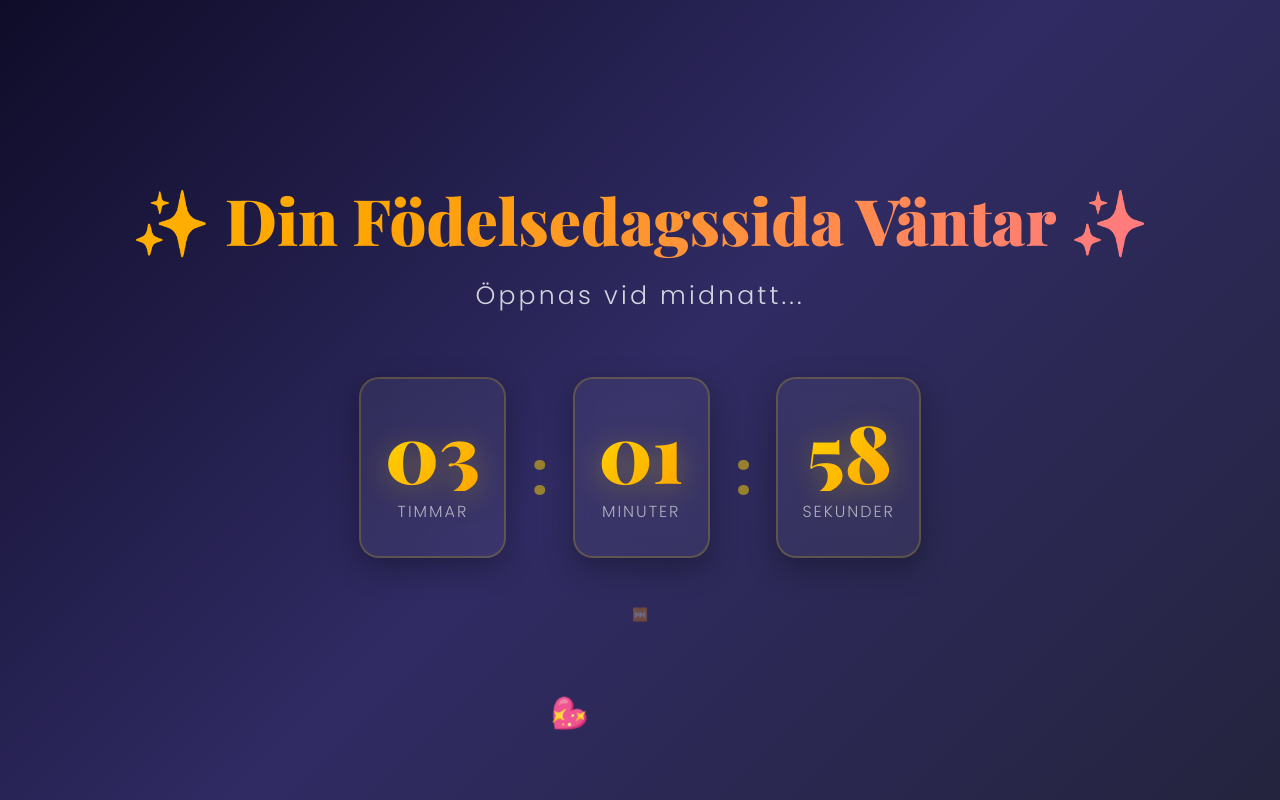
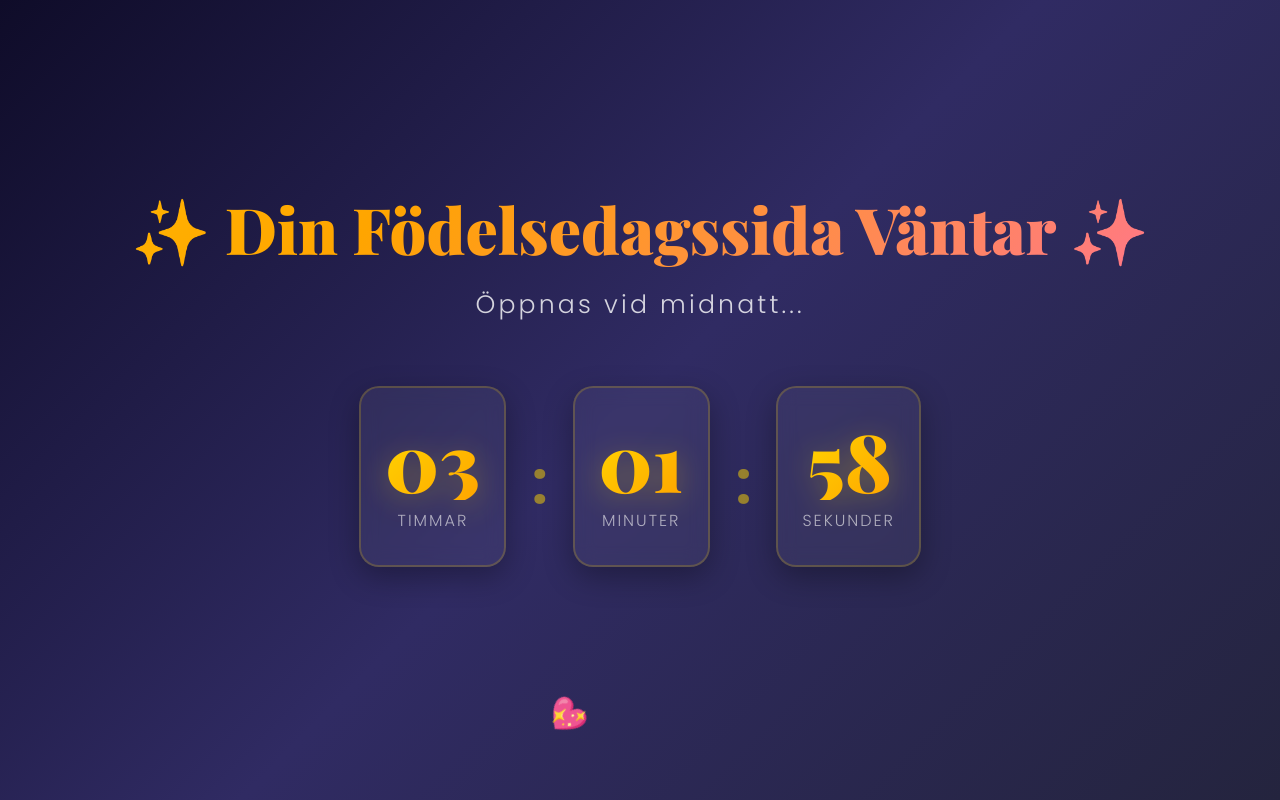
Before and after one commit to ismarwonder/Hanna21, a plain HTML site: page index.html in a window 1280 px wide. Drawn offline with nearby package versions, Linux system fonts and the light colour scheme.

Commit message:
Comment out the skip countdown button in index.html for testing purposes, improving code clarity.

```diff
--- a/index.html
+++ b/index.html
@@ -1358,7 +1358,7 @@
                 </div>
             </div>
             <div class="countdown-hearts" id="countdown-hearts"></div>
-            <p style="margin-top: 3rem; font-size: 0.8rem; color: rgba(255, 255, 255, 0.3); cursor: pointer;" onclick="skipCountdown()" title="Klicka för att hoppa över (för testning)">⏭️</p>
+            <!-- <p style="margin-top: 3rem; font-size: 0.8rem; color: rgba(255, 255, 255, 0.3); cursor: pointer;" onclick="skipCountdown()" title="Klicka för att hoppa över (för testning)">⏭️</p> -->
         </div>
     </div>
 
```
